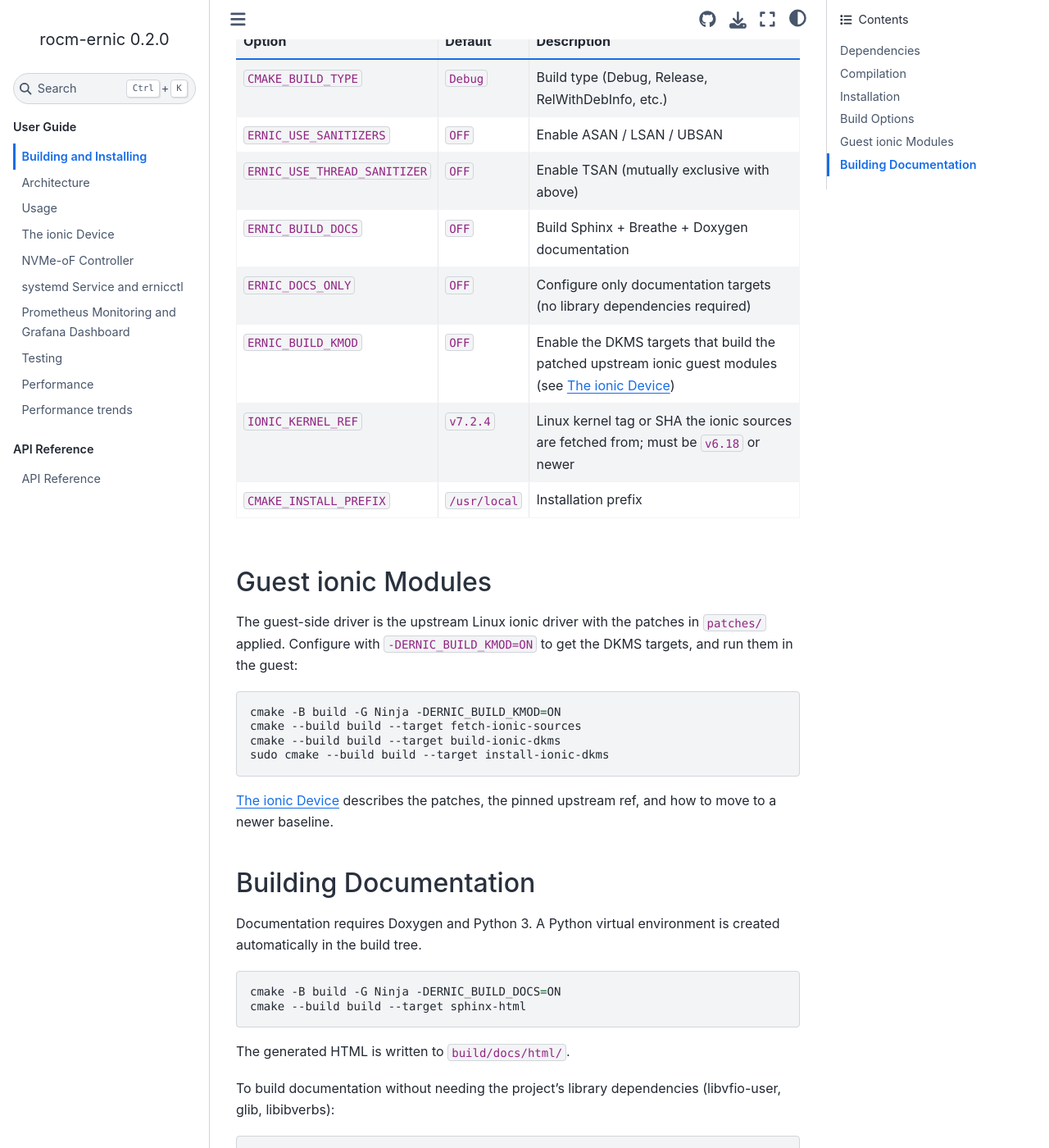
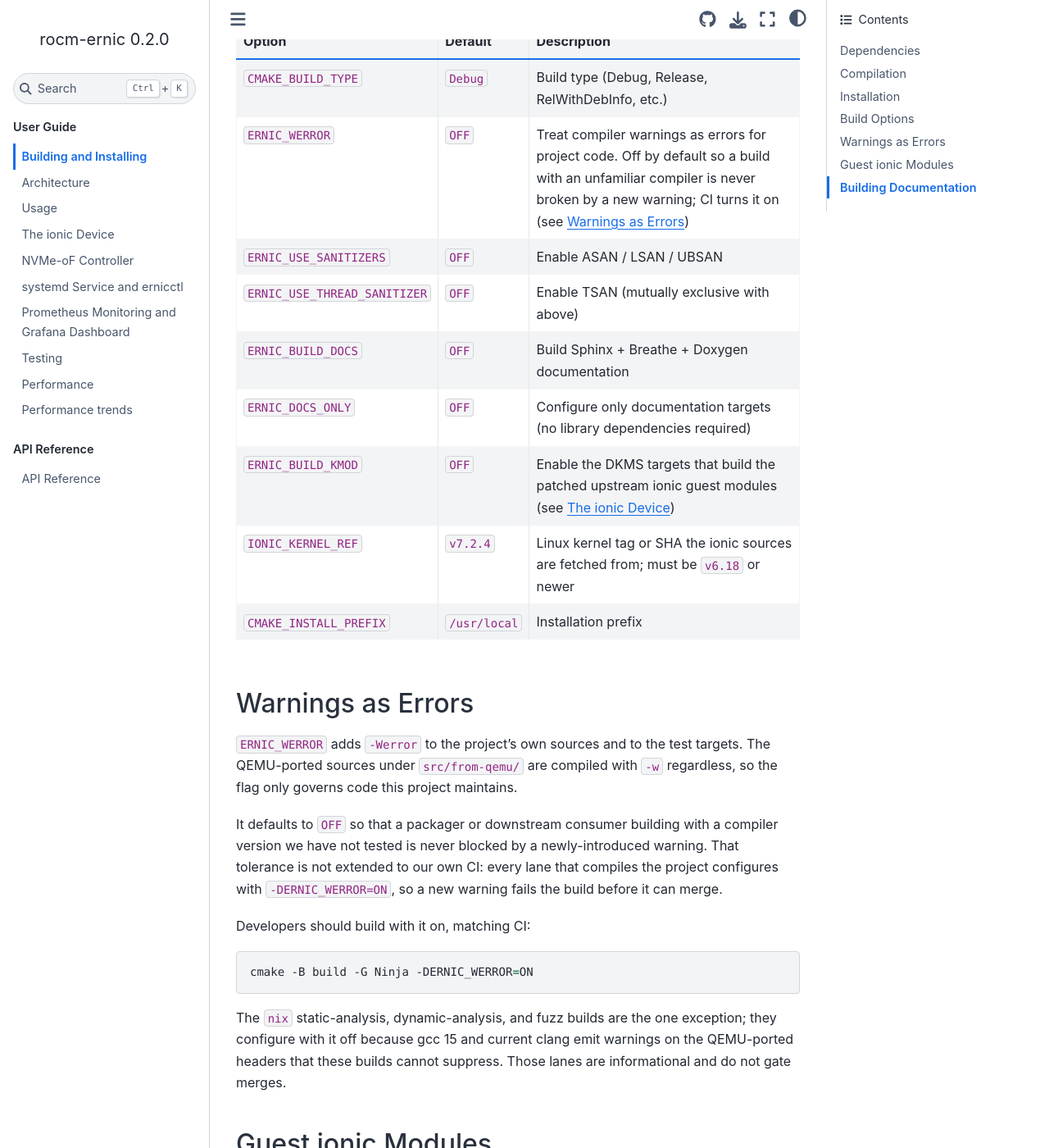
Before and after one commit to ROCm/rocm-ernic, a Sphinx documentation site: the page built from docs/building.rst, in a window 1280 px wide and 1400 px high, scrolled down 1053 px. Shown: the whole window at 82% size. Built offline with Sphinx 7.4.7 and the Sphinx Book theme 1.1.4, drawn with Linux system fonts in a browser that asks for light colours.

Commit message:
build: default ERNIC_WERROR to OFF, keep it ON in CI (#139)
A downstream packager or distro building with a compiler we have not
tested should not be blocked by a warning we have never seen. Flip the
default so -Werror is opt-in, and make every CI lane that compiles the
project opt in explicitly, so new warnings still fail the build where
it matters.

Three lanes already passed -DERNIC_WERROR=ON and were unaffected by the
default change: the gcc/clang x off/asan/tsan matrix, the release build,
and the self-hosted ci/jobs/build.sh. Four lanes relied on the old ON
default and had silently lost -Werror; pass the flag there now:

  - system-tests.yml, loopback VM and TCP two-server jobs
  - nvmeof-lane.yml, which nvmeof-nightly.yml calls via workflow_call
  - service-test.yml

The nix static-analysis, dynamic-analysis, and fuzz builds keep
WERROR=OFF. gcc 15 and current clang warn on the QEMU-ported headers in
ways those builds cannot suppress, and the lanes are informational and
do not gate merges.

ERNIC_WERROR was absent from the build-options table in
docs/building.rst, which listed every other ERNIC_* option. Add it
along with a Warnings as Errors section covering what the flag governs,
why the default is off, that CI overrides it, and the nix exception.

Verified rocm-ernic and all test targets compile warning-free under
both gcc and clang with ERNIC_WERROR=ON, so the newly-strict lanes will
not start failing. Docs build clean and doc8 passes.

```diff
--- a/CMakeLists.txt
+++ b/CMakeLists.txt
@@ -287,9 +287,13 @@ target_link_libraries(rocm-ernic PRIVATE
 
 ernic_set_compiler_flags(rocm-ernic)
 
+# Off by default so a downstream or distro build is never broken by a
+# warning from a compiler version we have not seen. CI passes
+# -DERNIC_WERROR=ON on every lane that compiles the project, so new
+# warnings still fail the build where it matters.
 option(ERNIC_WERROR
   "Treat compiler warnings as errors for project code"
-  ON)
+  OFF)
 
 if(ERNIC_WERROR)
     target_compile_options(rocm-ernic PRIVATE -Werror)
--- a/docs/building.rst
+++ b/docs/building.rst
@@ -57,6 +57,12 @@ Build Options
    * - ``CMAKE_BUILD_TYPE``
      - ``Debug``
      - Build type (Debug, Release, RelWithDebInfo, etc.)
+   * - ``ERNIC_WERROR``
+     - ``OFF``
+     - Treat compiler warnings as errors for project code.
+       Off by default so a build with an unfamiliar compiler
+       is never broken by a new warning; CI turns it on
+       (see :ref:`werror-policy`)
    * - ``ERNIC_USE_SANITIZERS``
      - ``OFF``
      - Enable ASAN / LSAN / UBSAN
@@ -81,6 +87,35 @@ Build Options
    * - ``CMAKE_INSTALL_PREFIX``
      - ``/usr/local``
      - Installation prefix
+
+.. _werror-policy:
+
+Warnings as Errors
+------------------
+
+``ERNIC_WERROR`` adds ``-Werror`` to the project's own
+sources and to the test targets. The QEMU-ported sources
+under ``src/from-qemu/`` are compiled with ``-w`` regardless,
+so the flag only governs code this project maintains.
+
+It defaults to ``OFF`` so that a packager or downstream
+consumer building with a compiler version we have not tested
+is never blocked by a newly-introduced warning. That
+tolerance is not extended to our own CI: every lane that
+compiles the project configures with ``-DERNIC_WERROR=ON``,
+so a new warning fails the build before it can merge.
+
+Developers should build with it on, matching CI:
+
+.. code-block:: bash
+
+   cmake -B build -G Ninja -DERNIC_WERROR=ON
+
+The ``nix`` static-analysis, dynamic-analysis, and fuzz
+builds are the one exception; they configure with it off
+because gcc 15 and current clang emit warnings on the
+QEMU-ported headers that these builds cannot suppress.
+Those lanes are informational and do not gate merges.
 
 Guest ionic Modules
 -------------------
```
Also changed, not shown: 3 other files.
